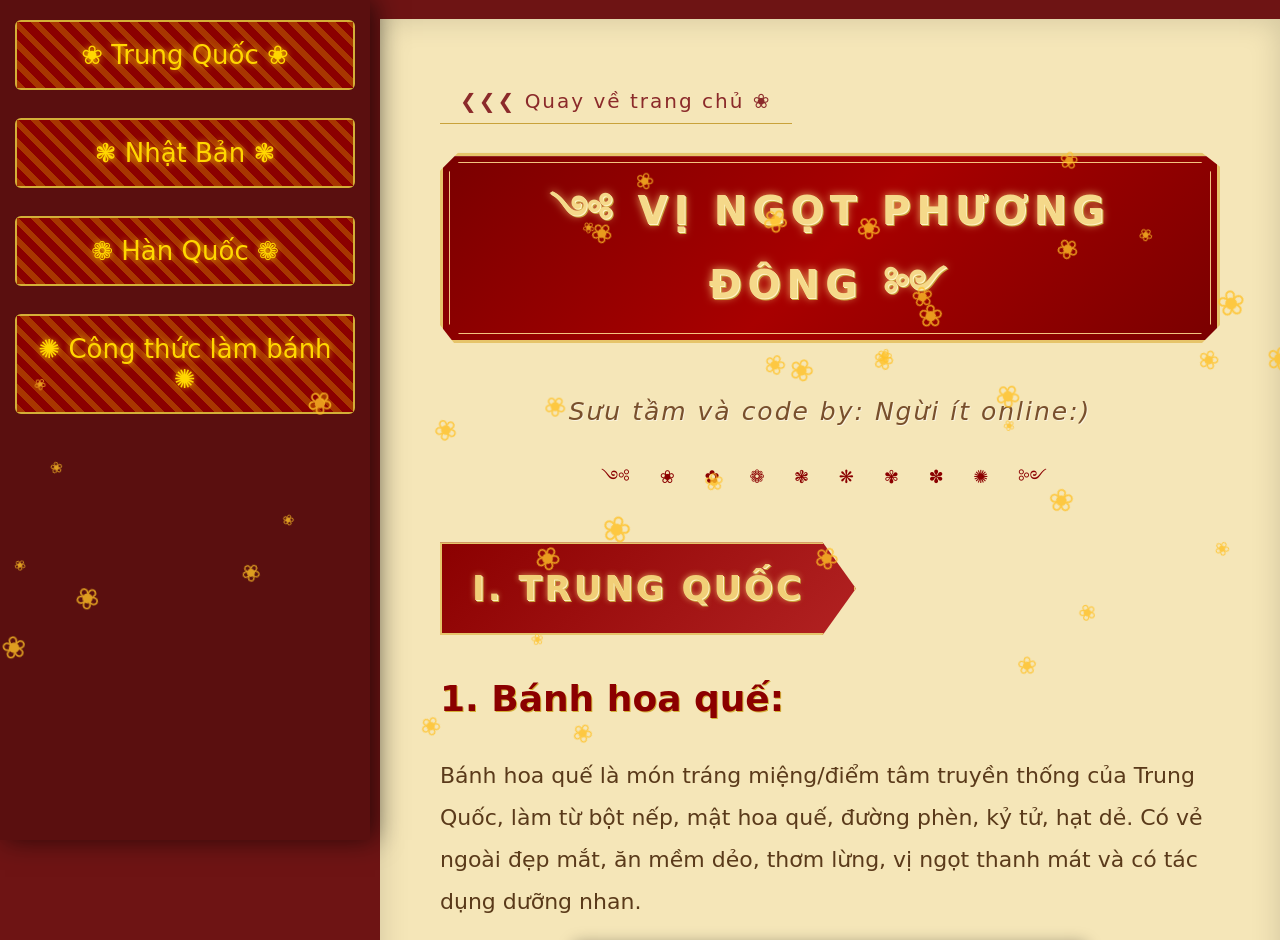
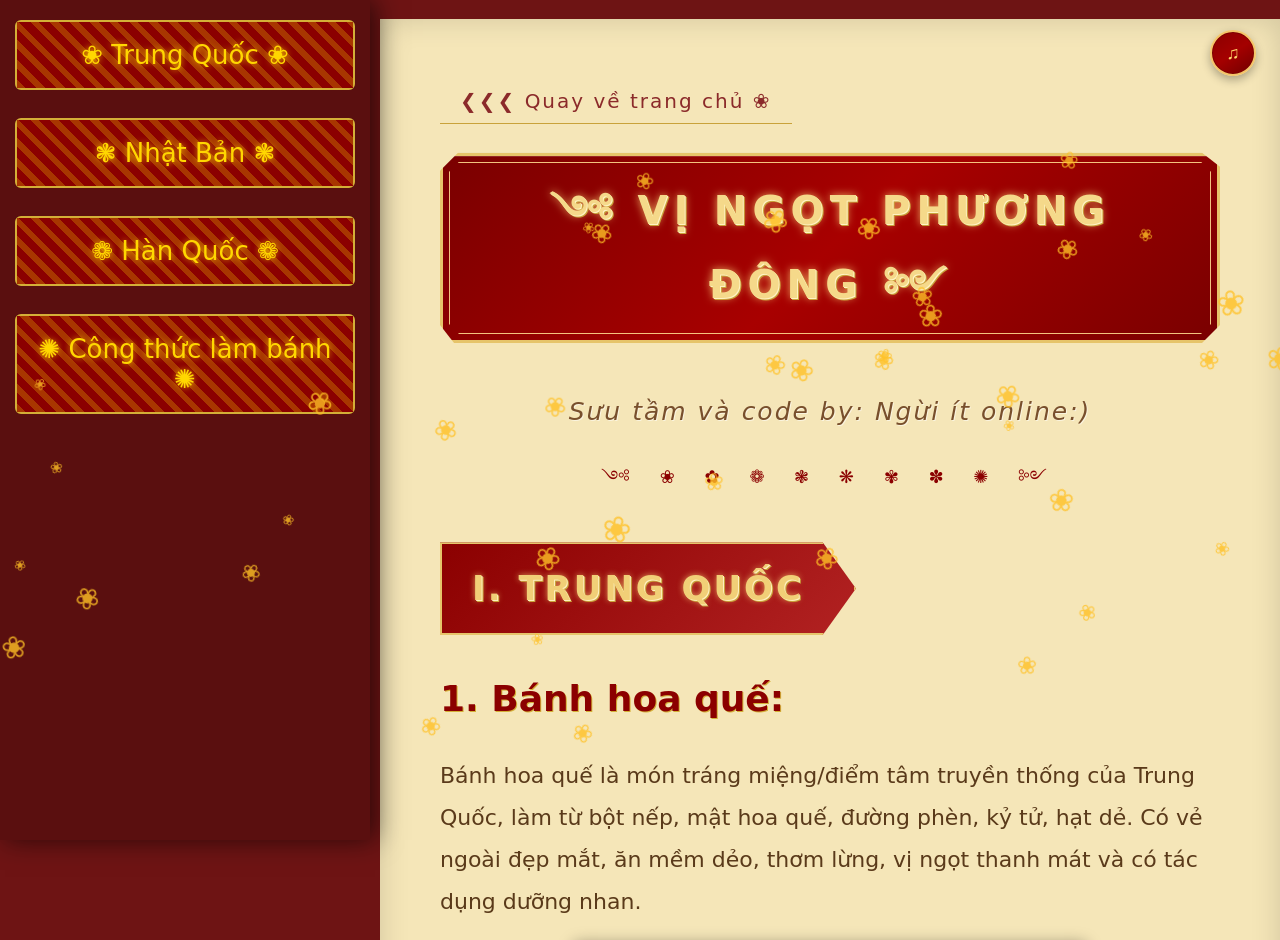
Before and after one commit to tonguyenntuongvi-jpg/sweetopia, a plain HTML site: page page1.html in a window 1280 px wide. Shown: the top 940 px of the page. Drawn offline with Linux system fonts and the light colour scheme; a web font is replaced by a local one.

```diff
--- a/page1.html
+++ b/page1.html
@@ -165,6 +165,15 @@
 .back-home{color: #8b2a2a; font-size: 20px; text-decoration: none; letter-spacing: 2px; padding: 10px 20px; border-bottom: 1px solid #c9a23a;}
 
 .back-home:hover{color: #c9a23a;}
+
+#music-btn{position: fixed; top: 30px; right: 24px; z-index: 9999; width: 46px; height: 46px; background: linear-gradient(145deg, #8b0000, #a40000, #6f0000); color: #ffd36a; font-size: 18px; font-family: "Playfair Display", serif; border-radius: 50%;
+  border: 2px solid #f4c56a; box-shadow: inset 0 0 0 1px #7a0000, 0 4px 10px rgba(0,0,0,0.3); cursor: pointer; transition: all 0.25s ease;}
+
+#music-btn:hover{
+  transform: translateY(-2px) scale(1.05);
+  background: linear-gradient(145deg, #a00000, #c00000, #7a0000);}
+
+#music-btn.playing{box-shadow: inset 0 0 0 2px #9c0000, 0 6px 14px rgba(0,0,0,0.45), 0 0 12px rgba(255,211,106,0.7); color: #fff2c1;}
 
 </style>
 </head>
@@ -704,6 +713,14 @@
 
 <div class="footer">❀ Tinh túy ẩm thực Á Đông ❀</div>
 
+<audio id="bg-music" loop>
+  <source src="https://github.com/khuccanhthien-byte/Hoamai/raw/refs/heads/main/Luv%20Letter.mp3" type="audio/mpeg">
+</audio>
+
+<button id="music-btn" onclick="toggleMusic()" title="Nhạc nền">
+  ♫
+</button>
+
 <!-- ===== JS ===== -->
 <script>
 document.querySelectorAll(".menu-header").forEach(header=>{header.addEventListener("click",()=>{const currentItem = header.parentElement;
@@ -723,5 +740,23 @@
 window.addEventListener("scroll", () => {if (window.scrollY > 300) {backToTop.style.display = "block";} else {backToTop.style.display = "none";}}); backToTop.addEventListener("click", () => {window.scrollTo({top: 0, behavior: "smooth"});});
 </script>
 
+<script>
+const music = document.getElementById("bg-music");
+const btn = document.getElementById("music-btn");
+music.volume = 0.35;
+// Khi load trang, khôi phục trạng thái đã lưu
+window.addEventListener("load", () => {
+  const isPlaying = localStorage.getItem("musicPlaying");
+  const currentTime = localStorage.getItem("musicTime");
+  if (currentTime) {music.currentTime = parseFloat(currentTime);}
+  if (isPlaying === "true") {music.play().catch(() => {}); btn.innerHTML = "❚❚"; btn.classList.add("playing");}
+  else {btn.innerHTML = "♫"; btn.classList.remove("playing");}});
+// Lưu thời gian hiện tại nếu đang play
+setInterval(() => {if (!music.paused) {localStorage.setItem("musicTime", music.currentTime);}}, 500);
+// Bật / tắt nhạc
+function toggleMusic(){if (music.paused) {music.play(); btn.innerHTML = "❚❚"; btn.classList.add("playing"); localStorage.setItem("musicPlaying", "true");}
+else {music.pause(); btn.innerHTML = "♫"; btn.classList.remove("playing"); localStorage.setItem("musicPlaying", "false");}}
+</script>
+
 </body>
 </html>
```
